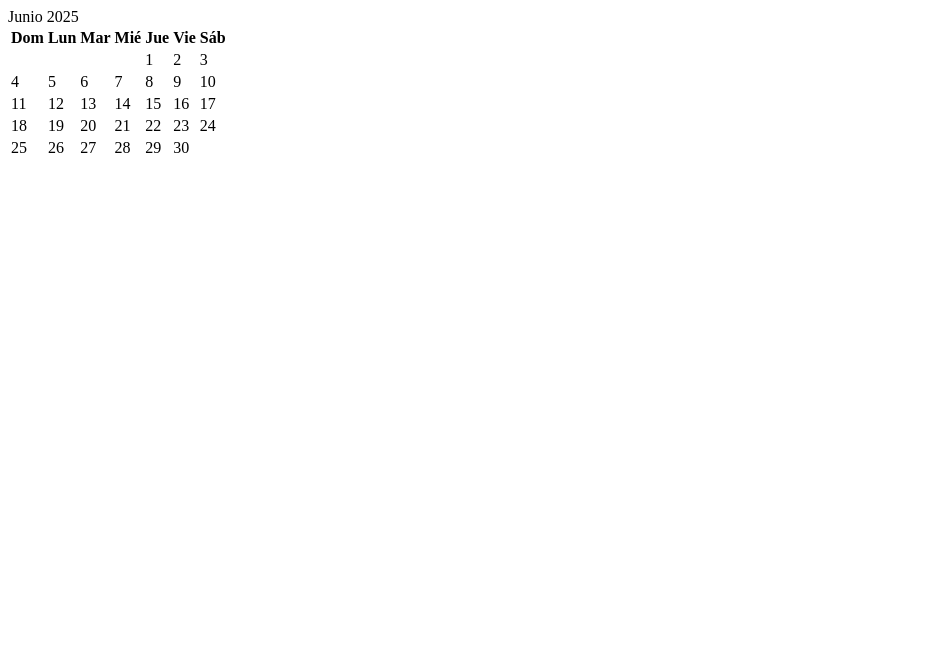
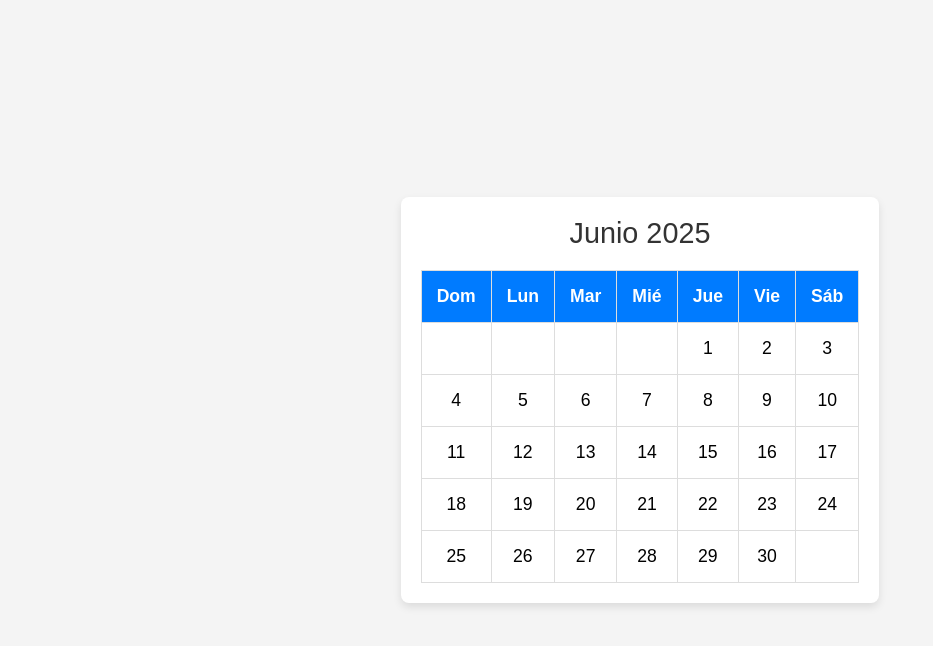
Before and after one commit to Chimuelo1014/Minios, a plain HTML site: page apps/calendario.html in a window 1280 px wide. Shown: the whole page, without its empty margins (0-933 px from the left). Drawn offline with Linux system fonts and the light colour scheme; files that its build step writes are made by us from their sources; the site is published under a folder, as on GitHub Pages, so addresses that start at the root find nothing.

Commit message:
con los .

```diff
--- a/apps/calendario.html
+++ b/apps/calendario.html
@@ -4,7 +4,7 @@
     <meta charset="UTF-8">
     <meta name="viewport" content="width=device-width, initial-scale=1.0">
     <title>Mi Calendario</title>
-    <link rel="stylesheet" href="/styles/calendario.css">
+    <link rel="stylesheet" href="./styles/calendario.css">
 </head>
 <body>
     <div class="calendar__container">
--- a/apps/clima.html
+++ b/apps/clima.html
@@ -4,7 +4,7 @@
     <meta charset="UTF-8">
     <meta name="viewport" content="width=device-width, initial-scale=1.0">
     <title>Mi Clima</title>
-    <link rel="stylesheet" href="/styles/clima.css">
+    <link rel="stylesheet" href="./styles/clima.css">
 
 </head>
 <body>
```
Also changed, not shown: apps/contact.html (+1 -1 lines).
